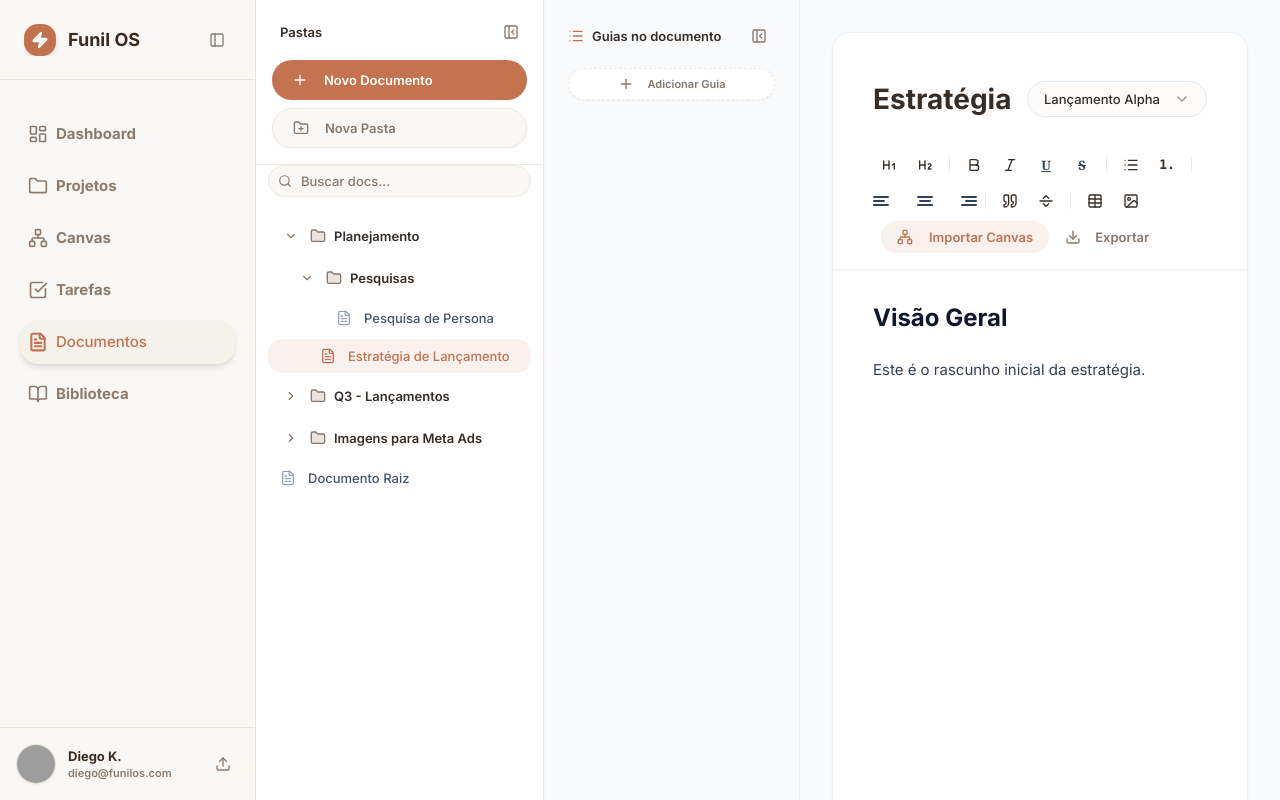
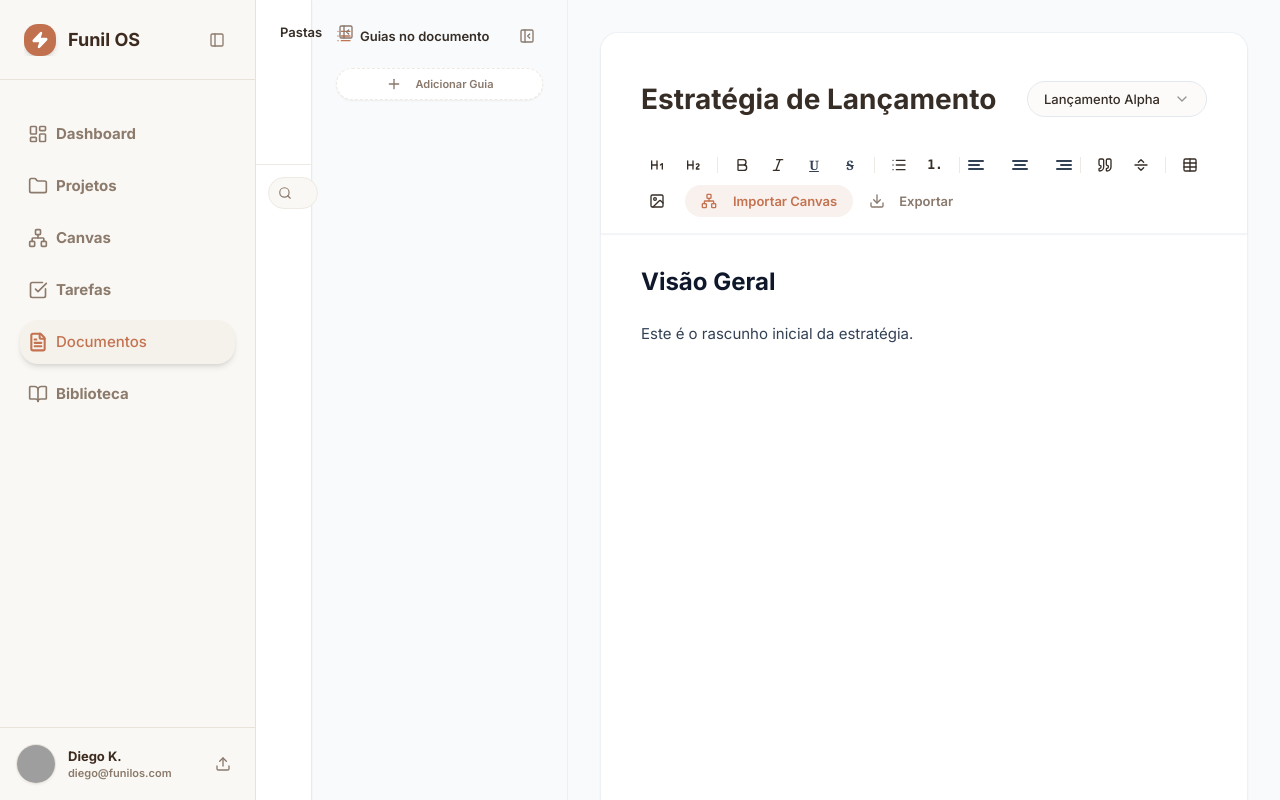
Before and after one commit to Kelvi-Maycon/funil-os--3, a React (Vite) app: page /documentos in a window 1280 px wide. Built offline with nearby package versions, Linux system fonts and the light colour scheme; grey boxes are pictures that could not be loaded.

Commit message:
Refactor sidebar for intuitive hover interaction and alignment

```diff
--- a/src/pages/Documents.tsx
+++ b/src/pages/Documents.tsx
@@ -34,7 +34,7 @@ export default function Documents() {
   const [activeId, setActiveId] = useState(docs[0]?.id)
   const [newFolderOpen, setNewFolderOpen] = useState(false)
   const [newFolderName, setNewFolderName] = useState('')
-  const [isSidebarOpen, setIsSidebarOpen] = useState(true)
+  const [isSidebarOpen, setIsSidebarOpen] = useState(false)
   const [search, setSearch] = useState('')
 
   const activeDoc = docs.find((d) => d.id === activeId)
@@ -186,15 +186,17 @@ export default function Documents() {
   return (
     <div className="flex h-full bg-background overflow-hidden animate-fade-in">
       <div
+        onMouseEnter={() => setIsSidebarOpen(true)}
+        onMouseLeave={() => setIsSidebarOpen(false)}
         className={cn(
-          'border-r border-border bg-card flex flex-col shrink-0 z-10 shadow-sm transition-all duration-300',
-          isSidebarOpen ? 'w-72' : 'w-[60px]',
+          'border-r border-border bg-card flex flex-col shrink-0 z-10 shadow-sm transition-all duration-200 ease-in-out',
+          isSidebarOpen ? 'w-72' : 'w-[56px]',
         )}
       >
         <div
           className={cn(
-            'p-4 border-b border-border flex flex-col gap-3',
-            !isSidebarOpen && 'items-center px-2',
+            'border-b border-border flex flex-col gap-3',
+            isSidebarOpen ? 'p-4' : 'py-3 px-0 items-center',
           )}
         >
           <div
@@ -211,11 +213,7 @@ export default function Documents() {
             <Button
               variant="ghost"
               size="icon"
-              className={cn(
-                'h-8 w-8 text-muted-foreground hover:text-foreground shrink-0 rounded-lg hover:bg-slate-200/50',
-                !isSidebarOpen && 'mb-2',
-              )}
-              onClick={() => setIsSidebarOpen(!isSidebarOpen)}
+              className="h-8 w-8 text-muted-foreground hover:text-foreground shrink-0 rounded-lg hover:bg-slate-200/50"
               title={isSidebarOpen ? 'Ocultar pastas' : 'Mostrar pastas'}
             >
               {isSidebarOpen ? (
@@ -275,7 +273,7 @@ export default function Documents() {
         </div>
 
         {isSidebarOpen && (
-          <div className="px-3 pb-1">
+          <div className="px-3 pb-1 pt-3">
             <div className="relative">
               <Search
                 className="absolute left-2.5 top-1/2 -translate-y-1/2 text-muted-foreground"
```
Also changed, not shown: 115 other files (tests, documents, lock files or other folders).
